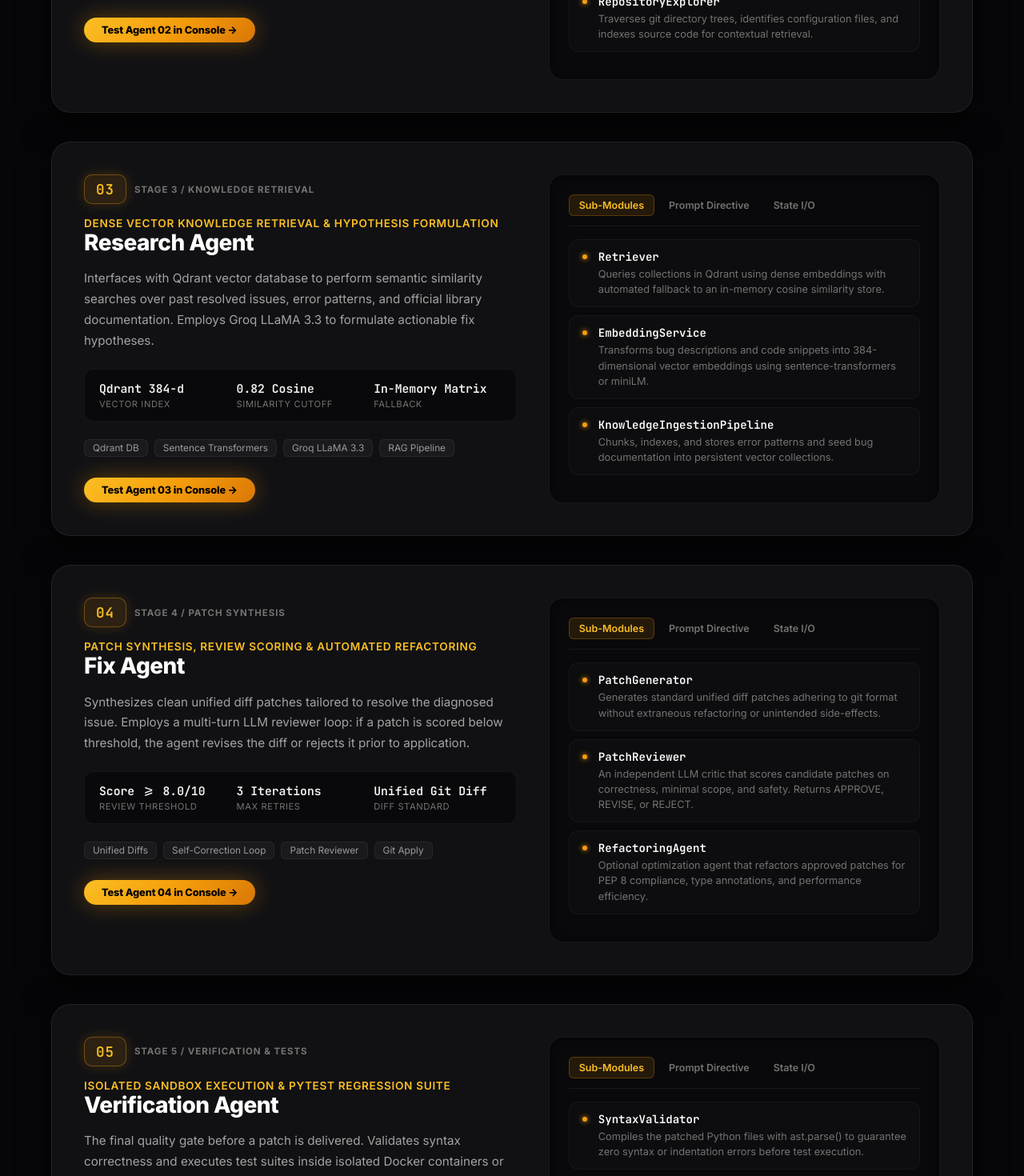
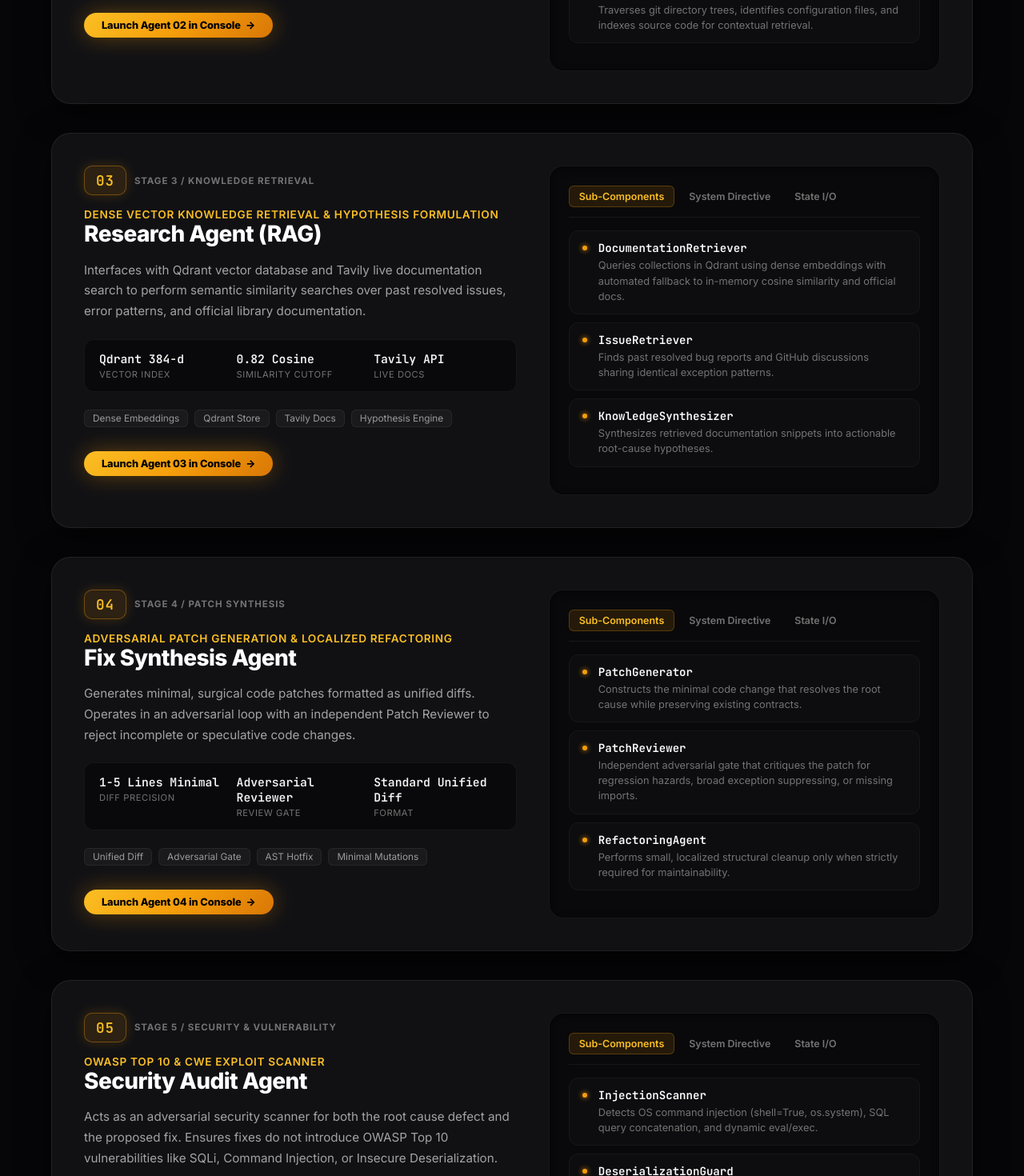
Before and after one commit to Goutam16-Withcode/Bugify, a Next.js app in the folder ui/: page /agents in a window 1280 px wide. Shown: the part 1330-2800 px from the top of the page at 80% size. Built offline with nearby package versions, Linux system fonts and the light colour scheme.

Commit message:
feat: create Next.js frontend pages and styles for Bugify UI dashboard

```diff
--- a/ui/app/agents/page.js
+++ b/ui/app/agents/page.js
@@ -10,34 +10,31 @@ const AGENTS_DATA = [
     stage: 'STAGE 1 / ROOT CAUSE',
     name: 'Diagnosis Agent',
     role: 'Traceback Parsing & Bug Classification',
-    desc: 'The front-line agent in the LangGraph workflow. It parses multi-frame Python tracebacks, isolates the originating file and line number, classifies error severity, and structures the diagnostic payload.',
+    desc: 'The front-line agent in the LangGraph workflow. Parses multi-frame Python stack traces, isolates the originating file and line number, classifies error severity, and structures the diagnostic payload.',
     metrics: [
       { label: 'Parse Accuracy', value: '99.4%' },
-      { label: 'Avg Latency', value: '< 1.8s' },
+      { label: 'Avg Latency', value: '< 1.2s' },
       { label: 'Classification', value: 'Deterministic' },
     ],
     subcomponents: [
       {
         name: 'ErrorParser',
-        desc: 'Extracts exception class (e.g. AttributeError, KeyError), filename, line number, and stack call hierarchy from arbitrary raw tracebacks.'
+        desc: 'Extracts exception class (e.g. AttributeError, KeyError), filename, line number, and stack frame call hierarchy from arbitrary raw tracebacks.'
       },
       {
         name: 'BugClassifier',
-        desc: 'Categorizes bugs into structural, semantic, runtime, or concurrency faults and assigns a priority level from LOW to CRITICAL.'
+        desc: 'Categorizes bugs into runtime, semantic, logic, or concurrency faults and assigns a priority level from LOW to CRITICAL.'
       },
       {
         name: 'LogAnalyzer',
-        desc: 'Scans accompanying execution logs for warning indicators, HTTP status codes, and database connection timeouts prior to failure.'
+        desc: 'Scans accompanying execution logs for warning indicators, HTTP status codes, and database timeouts prior to failure.'
       }
     ],
-    prompt: `You are the Diagnosis Agent in Bugify.
-Given a raw Python stack trace and user problem description:
-1. Parse the exception name and offending file/line.
-2. Formulate a concise root-cause diagnosis.
-3. Output strictly structured JSON conforming to BugReport schema.`,
+    prompt: `You are Bugify's Bug Classification Agent.
+Determine bug_type, category, severity, and confidence based strictly on provided error evidence.`,
     stateIO: {
-      reads: ['traceback', 'problem_description', 'repo_path'],
-      writes: ['diagnosis', 'current_stage'],
+      reads: ['traceback', 'problem', 'logs'],
+      writes: ['bug_type', 'error_type', 'error_file', 'error_line', 'code_line'],
     },
     tags: ['Traceback Engine', 'Regex Extractor', 'Severity Matrix', 'BugReport Schema']
   },
@@ -48,9 +45,9 @@ Given a raw Python stack trace and user problem description:
     role: 'AST Syntax Traversal & Dependency Graphing',
     desc: 'Performs deep static inspection on the target repository. Uses Python AST traversal to map classes, functions, variable scopes, and module import trees surrounding the identified failure site.',
     metrics: [
-      { label: 'AST Traversal', value: '100% Tree-sitter' },
-      { label: 'Graph Depth', value: 'Recursive' },
-      { label: 'Cycle Detection', value: 'Tarjan Algorithm' },
+      { label: 'AST Traversal', value: 'Python ast Engine' },
+      { label: 'Graph Depth', value: 'Bounded Recursive' },
+      { label: 'Cycle Detection', value: 'Import Grapher' },
     ],
     subcomponents: [
       {
@@ -59,7 +56,7 @@ Given a raw Python stack trace and user problem description:
       },
       {
         name: 'DependencyAnalyzer',
-        desc: 'Constructs an import dependency graph across repository files to ensure proposed modifications do not cause circular imports or cascade failures.'
+        desc: 'Constructs an import dependency graph across repository files to ensure proposed modifications do not cause circular imports.'
       },
       {
         name: 'RepositoryExplorer',
@@ -67,134 +64,215 @@ Given a raw Python stack trace and user problem description:
       }
     ],
     prompt: `You are the Code Analysis Agent.
-Analyze the target Python module's AST:
-1. Identify all functions and class scopes surrounding the error line.
-2. Check caller references and import dependencies.
-3. Return CodeAnalysisResult with AST nodes and dependency paths.`,
+Inspect AST nodes and import hierarchy surrounding the offending line. Return structured functions, classes, and scopes.`,
     stateIO: {
-      reads: ['diagnosis', 'repo_path'],
-      writes: ['code_analysis', 'current_stage'],
+      reads: ['repository_path', 'relevant_files', 'error_file'],
+      writes: ['ast_analysis', 'repository_info', 'dependency_info'],
     },
     tags: ['ast module', 'Call Graphs', 'Static Analysis', 'Import Resolver']
   },
   {
     num: '03',
     stage: 'STAGE 3 / KNOWLEDGE RETRIEVAL',
-    name: 'Research Agent',
+    name: 'Research Agent (RAG)',
     role: 'Dense Vector Knowledge Retrieval & Hypothesis Formulation',
-    desc: 'Interfaces with Qdrant vector database to perform semantic similarity searches over past resolved issues, error patterns, and official library documentation. Employs Groq LLaMA 3.3 to formulate actionable fix hypotheses.',
+    desc: 'Interfaces with Qdrant vector database and Tavily live documentation search to perform semantic similarity searches over past resolved issues, error patterns, and official library documentation.',
     metrics: [
       { label: 'Vector Index', value: 'Qdrant 384-d' },
       { label: 'Similarity Cutoff', value: '0.82 Cosine' },
-      { label: 'Fallback', value: 'In-Memory Matrix' },
+      { label: 'Live Docs', value: 'Tavily API' },
     ],
     subcomponents: [
       {
-        name: 'Retriever',
-        desc: 'Queries collections in Qdrant using dense embeddings with automated fallback to an in-memory cosine similarity store.'
+        name: 'DocumentationRetriever',
+        desc: 'Queries collections in Qdrant using dense embeddings with automated fallback to in-memory cosine similarity and official docs.'
       },
       {
-        name: 'EmbeddingService',
-        desc: 'Transforms bug descriptions and code snippets into 384-dimensional vector embeddings using sentence-transformers or miniLM.'
+        name: 'IssueRetriever',
+        desc: 'Finds past resolved bug reports and GitHub discussions sharing identical exception patterns.'
       },
       {
-        name: 'KnowledgeIngestionPipeline',
-        desc: 'Chunks, indexes, and stores error patterns and seed bug documentation into persistent vector collections.'
+        name: 'KnowledgeSynthesizer',
+        desc: 'Synthesizes retrieved documentation snippets into actionable root-cause hypotheses.'
       }
     ],
-    prompt: `You are the Research Agent.
-Given the diagnosis and code context:
-1. Review the retrieved semantic knowledge chunks from Qdrant.
-2. Formulate 1-2 verified hypotheses explaining the bug.
-3. Recommend specific defensive coding strategies.`,
+    prompt: `You are the Knowledge Synthesizer Agent.
+Given retrieved documentation and similar issues, formulate 1-3 ranked hypotheses explaining the root cause.`,
     stateIO: {
-      reads: ['diagnosis', 'code_analysis'],
-      writes: ['research', 'current_stage'],
+      reads: ['problem', 'error_message', 'bug_type'],
+      writes: ['hypotheses', 'retrieved_context', 'root_cause'],
     },
-    tags: ['Qdrant DB', 'Sentence Transformers', 'Groq LLaMA 3.3', 'RAG Pipeline']
+    tags: ['Dense Embeddings', 'Qdrant Store', 'Tavily Docs', 'Hypothesis Engine']
   },
   {
     num: '04',
     stage: 'STAGE 4 / PATCH SYNTHESIS',
-    name: 'Fix Agent',
-    role: 'Patch Synthesis, Review Scoring & Automated Refactoring',
-    desc: 'Synthesizes clean unified diff patches tailored to resolve the diagnosed issue. Employs a multi-turn LLM reviewer loop: if a patch is scored below threshold, the agent revises the diff or rejects it prior to application.',
+    name: 'Fix Synthesis Agent',
+    role: 'Adversarial Patch Generation & Localized Refactoring',
+    desc: 'Generates minimal, surgical code patches formatted as unified diffs. Operates in an adversarial loop with an independent Patch Reviewer to reject incomplete or speculative code changes.',
     metrics: [
-      { label: 'Review Threshold', value: 'Score >= 8.0/10' },
-      { label: 'Max Retries', value: '3 Iterations' },
-      { label: 'Diff Standard', value: 'Unified Git Diff' },
+      { label: 'Diff Precision', value: '1-5 Lines Minimal' },
+      { label: 'Review Gate', value: 'Adversarial Reviewer' },
+      { label: 'Format', value: 'Standard Unified Diff' },
     ],
     subcomponents: [
       {
         name: 'PatchGenerator',
-        desc: 'Generates standard unified diff patches adhering to git format without extraneous refactoring or unintended side-effects.'
+        desc: 'Constructs the minimal code change that resolves the root cause while preserving existing contracts.'
       },
       {
         name: 'PatchReviewer',
-        desc: 'An independent LLM critic that scores candidate patches on correctness, minimal scope, and safety. Returns APPROVE, REVISE, or REJECT.'
+        desc: 'Independent adversarial gate that critiques the patch for regression hazards, broad exception suppressing, or missing imports.'
       },
       {
         name: 'RefactoringAgent',
-        desc: 'Optional optimization agent that refactors approved patches for PEP 8 compliance, type annotations, and performance efficiency.'
+        desc: 'Performs small, localized structural cleanup only when strictly required for maintainability.'
       }
     ],
-    prompt: `You are the Fix Agent.
-Synthesize a minimal unified diff patch to fix the diagnosed error:
-1. Never introduce extraneous refactoring or scope creep.
-2. Preserve existing docstrings, style, and comments.
-3. Output strictly valid unified diff format (--- a/..., +++ b/...).`,
+    prompt: `You are the Patch Generation Agent in Bugify.
+Generate ONLY the minimal unified diff or NO_PATCH. Do not suppress errors or alter unrelated interfaces.`,
     stateIO: {
-      reads: ['diagnosis', 'code_analysis', 'research', 'iteration_count'],
-      writes: ['patch', 'current_stage'],
+      reads: ['root_cause', 'code_context', 'relevant_files', 'retrieved_context'],
+      writes: ['proposed_patches', 'patch_summary', 'patch_review'],
     },
-    tags: ['Unified Diffs', 'Self-Correction Loop', 'Patch Reviewer', 'Git Apply']
+    tags: ['Unified Diff', 'Adversarial Gate', 'AST Hotfix', 'Minimal Mutations']
   },
   {
     num: '05',
-    stage: 'STAGE 5 / VERIFICATION & TESTS',
-    name: 'Verification Agent',
-    role: 'Isolated Sandbox Execution & Pytest Regression Suite',
-    desc: 'The final quality gate before a patch is delivered. Validates syntax correctness and executes test suites inside isolated Docker containers or sandboxed subprocess environments with strict memory and CPU quotas.',
+    stage: 'STAGE 5 / SECURITY & VULNERABILITY',
+    name: 'Security Audit Agent',
+    role: 'OWASP Top 10 & CWE Exploit Scanner',
+    desc: 'Acts as an adversarial security scanner for both the root cause defect and the proposed fix. Ensures fixes do not introduce OWASP Top 10 vulnerabilities like SQLi, Command Injection, or Insecure Deserialization.',
     metrics: [
-      { label: 'Isolation', value: 'Docker Container' },
-      { label: 'Timeout Guard', value: '60s Hard Limit' },
-      { label: 'Memory Ceiling', value: '512 MB Cap' },
+      { label: 'OWASP Rules', value: 'CWE-78, 89, 95, 502' },
+      { label: 'Safety Metric', value: '0-100 Radial Score' },
+      { label: 'Scan Engine', value: 'Static CWE + Semantic' },
     ],
     subcomponents: [
       {
-        name: 'SyntaxValidator',
-        desc: 'Compiles the patched Python files with ast.parse() to guarantee zero syntax or indentation errors before test execution.'
+        name: 'InjectionScanner',
+        desc: 'Detects OS command injection (shell=True, os.system), SQL query concatenation, and dynamic eval/exec.'
       },
       {
-        name: 'SandboxExecutor',
-        desc: 'Executes tests within an ephemeral Docker container with read-only volume mounts and disabled network access.'
+        name: 'DeserializationGuard',
+        desc: 'Audits pickle.loads, yaml.load without SafeLoader, and untrusted object hydration.'
       },
       {
-        name: 'TestRunner',
-        desc: 'Invokes pytest against the unit test suite and parses stdout/stderr to calculate pass rates, execution durations, and regression statuses.'
+        name: 'SecretLeakFilter',
+        desc: 'Ensures no API keys, credentials, or confidential headers are exposed in debug patches.'
+      }
+    ],
+    prompt: `You are Bugify's Security Audit Agent.
+Analyze the proposed patch for OWASP Top 10 vulnerabilities (CWE-78, CWE-89, CWE-95, CWE-502). Return safety score and risk level.`,
+    stateIO: {
+      reads: ['problem', 'proposed_patches', 'root_cause'],
+      writes: ['security_audit'],
+    },
+    tags: ['OWASP Top 10', 'CWE Classifier', 'Shell Injection', 'Deserialization']
+  },
+  {
+    num: '06',
+    stage: 'STAGE 6 / PERFORMANCE & BIG-O',
+    name: 'Performance Profiler Agent',
+    role: 'Asymptotic Complexity & Hotspot Analysis',
+    desc: 'Performs Big-O time and space complexity shifts on the proposed patch. Detects quadratic nested loops in hot paths, memory leak vectors, unindexed lookups, and unclosed I/O handlers.',
+    metrics: [
+      { label: 'Complexity Metric', value: 'Big-O Asymptotic' },
+      { label: 'Latency Budget', value: '< 0.05ms Overhead' },
+      { label: 'Hotspot Detection', value: 'Loop Nesting AST' },
+    ],
+    subcomponents: [
+      {
+        name: 'AsymptoticAnalyzer',
+        desc: 'Compares algorithmic time complexity Before vs After (e.g. O(N^2) to O(N)).'
+      },
+      {
+        name: 'MemoryFootprintProfiler',
+        desc: 'Monitors heap allocations and ensures unbounded list comprehensions are replaced by iterators.'
+      },
+      {
+        name: 'LatencyEstimator',
+        desc: 'Calculates expected runtime latency delta on critical request pathways.'
+      }
+    ],
+    prompt: `You are the Performance Profiler Agent.
+Evaluate Big-O time and space complexity changes. Flag any quadratic iteration or memory leak risks.`,
+    stateIO: {
+      reads: ['problem', 'proposed_patches', 'root_cause'],
+      writes: ['complexity_analysis'],
+    },
+    tags: ['Big-O Notation', 'Asymptotic Shifts', 'Hotspot Guard', 'Memory Profiler']
+  },
+  {
+    num: '07',
+    stage: 'STAGE 7 / SELF-HEALING REGRESSION',
+    name: 'Test Generator Agent',
+    role: 'Automated Pytest Suite Synthesis',
+    desc: 'Synthesizes an automated, standalone pytest unit test suite specifically crafted to reproduce the defect and assert that the generated patch permanently resolves the failure condition.',
+    metrics: [
+      { label: 'Framework', value: 'Pytest 8.x' },
+      { label: 'Coverage', value: 'Reproduction + Edge Cases' },
+      { label: 'Mock Engine', value: 'unittest.mock' },
+    ],
+    subcomponents: [
+      {
+        name: 'ReproductionSynthesizer',
+        desc: 'Generates a unit test that mirrors the exact input conditions that triggered the traceback.'
+      },
+      {
+        name: 'BoundaryTester',
+        desc: 'Tests edge cases such as None values, empty dictionaries, negative numbers, and malformed strings.'
+      },
+      {
+        name: 'FixtureGenerator',
+        desc: 'Constructs mock repositories, monkeypatches, and synthetic database cursors for zero-dependency execution.'
+      }
+    ],
+    prompt: `You are the Self-Healing Test Generator Agent.
+Synthesize an executable pytest suite with reproduction and boundary assertion tests.`,
+    stateIO: {
+      reads: ['problem', 'traceback', 'proposed_patches', 'error_file'],
+      writes: ['regression_test'],
+    },
+    tags: ['Pytest Engine', 'Self-Healing', 'Boundary Checks', 'Regression Suite']
+  },
+  {
+    num: '08',
+    stage: 'STAGE 8 / ISOLATED SANDBOX',
+    name: 'Verification Sandbox Agent',
+    role: 'Sandbox Execution & Regression Testing',
+    desc: 'The final gate in the autonomous loop. Validates patch syntax and in-memory application, then runs unit tests inside a sterile subprocess or Docker container before greenlighting deployment.',
+    metrics: [
+      { label: 'Isolation Mode', value: 'Subprocess / Docker' },
+      { label: 'Network Access', value: 'Zero-Egress Sterile' },
+      { label: 'Syntax Gate', value: 'Python compile() AST' },
+    ],
+    subcomponents: [
+      {
+        name: 'RuntimeValidator',
+        desc: 'Applies patch in-memory to verify syntactic correctness with Python compile() without modifying disk.'
+      },
+      {
+        name: 'TestExecutor',
+        desc: 'Executes pytest against the patched code inside an isolated environment.'
+      },
+      {
+        name: 'RegressionTester',
+        desc: 'Compares test suite results against baseline to ensure zero regression failures.'
       }
     ],
     prompt: `You are the Verification Agent.
-Examine the pytest execution stdout, stderr, and exit code:
-1. Check if all unit tests passed with 0 failures.
-2. Verify no new regressions were introduced.
-3. Output TestSuiteResult to complete or loopback state.`,
+Verify patch application in memory, check syntax compile errors, and record test execution verdict.`,
     stateIO: {
-      reads: ['patch', 'repo_path'],
-      writes: ['verification', 'is_success', 'current_stage'],
+      reads: ['proposed_patches', 'repository_path', 'relevant_files'],
+      writes: ['tests_passed', 'test_output', 'verified_patch', 'syntax_error'],
     },
-    tags: ['Docker Sandbox', 'Pytest Runner', 'Resource Quotas', 'Syntax Compiler']
-  }
+    tags: ['Docker Isolation', 'Pytest Runner', 'Zero-Egress', 'Zero Regressions']
+  },
 ];
 
 export default function AgentsPage() {
-  const [activeTabs, setActiveTabs] = useState({
-    '01': 'submodules',
-    '02': 'submodules',
-    '03': 'submodules',
-    '04': 'submodules',
-    '05': 'submodules',
-  });
+  const [activeTabs, setActiveTabs] = useState({});
 
   const handleTabChange = (num, tab) => {
     setActiveTabs((prev) => ({ ...prev, [num]: tab }));
@@ -210,15 +288,15 @@ export default function AgentsPage() {
         <header className={styles.header}>
           <div className="badge">
             <span className="dot-pulse dot-amber" />
-            Specialized Autonomous Swarm
+            Specialized Autonomous Swarm Architecture
           </div>
           <h1 className={styles.title}>
-            The 5 Autonomous Agents.<br />
-            <span className={styles.titleItalic}>Engineered for precision</span>
+            The 8 Autonomous Agents.<br />
+            <span className={styles.titleItalic}>Engineered for absolute precision</span>
           </h1>
           <p className={styles.subtitle}>
-            Bugify is not a single prompt. It is a synchronized network of five specialized agents,
-            each engineered with deterministic tools, AST parsers, isolated sandboxes, and verification loops.
+            Bugify is not a simple single-prompt chatbot. It is a synchronized network of eight specialized AI agents,
+            each engineered with deterministic AST parsers, OWASP security scanners, Big-O profilers, self-healing test generators, and isolated sandboxes.
           </p>
         </header>
 
@@ -257,9 +335,10 @@ export default function AgentsPage() {
                     ))}
                   </div>
 
-                  <div style={{ marginTop: 10 }}>
-                    <Link href="/debug" className="btn-primary" style={{ padding: '8px 22px', fontSize: '0.8rem' }}>
-                      Test Agent {agent.num} in Console →
+                  <div style={{ marginTop: 14 }}>
+                    <Link href="/debug" className="btn btn-primary" style={{ padding: '8px 22px', fontSize: '0.8rem', display: 'inline-flex', alignItems: 'center', gap: 6 }}>
+                      <span>Launch Agent {agent.num} in Console</span>
+                      <span>→</span>
                     </Link>
                   </div>
                 </div>
@@ -272,14 +351,14 @@ export default function AgentsPage() {
                       className={`${styles.tabBtn} ${currentTab === 'submodules' ? styles.tabBtnActive : ''}`}
                       onClick={() => handleTabChange(agent.num, 'submodules')}
                     >
-                      Sub-Modules
+                      Sub-Components
                     </button>
                     <button
                       type="button"
                       className={`${styles.tabBtn} ${currentTab === 'prompt' ? styles.tabBtnActive : ''}`}
                       onClick={() => handleTabChange(agent.num, 'prompt')}
                     >
-                      Prompt Directive
+                      System Directive
                     </button>
                     <button
                       type="button"
@@ -306,7 +385,7 @@ export default function AgentsPage() {
 
                   {currentTab === 'prompt' && (
                     <div className={styles.tabContent}>
-                      <pre className="code-block" style={{ fontSize: '0.76rem', color: '#fbbf24', maxHeight: 220 }}>
+                      <pre className="code-block" style={{ fontSize: '0.76rem', color: '#fbbf24', maxHeight: 220, overflowY: 'auto' }}>
                         {agent.prompt}
                       </pre>
                     </div>
@@ -315,7 +394,7 @@ export default function AgentsPage() {
                   {currentTab === 'state' && (
                     <div className={styles.tabContent} style={{ display: 'flex', flexDirection: 'column', gap: 12 }}>
                       <div className="card" style={{ padding: '12px 16px' }}>
-                        <div style={{ fontSize: '0.7rem', color: '#737373', textTransform: 'uppercase', marginBottom: 4 }}>
+                        <div style={{ fontSize: '0.7rem', color: '#737373', textTransform: 'uppercase', marginBottom: 6, fontWeight: 700 }}>
                           Reads from BugifyState:
                         </div>
                         <div style={{ display: 'flex', gap: 6, flexWrap: 'wrap' }}>
@@ -326,7 +405,7 @@ export default function AgentsPage() {
                       </div>
 
                       <div className="card" style={{ padding: '12px 16px' }}>
-                        <div style={{ fontSize: '0.7rem', color: '#737373', textTransform: 'uppercase', marginBottom: 4 }}>
+                        <div style={{ fontSize: '0.7rem', color: '#737373', textTransform: 'uppercase', marginBottom: 6, fontWeight: 700 }}>
                           Writes to BugifyState:
                         </div>
                         <div style={{ display: 'flex', gap: 6, flexWrap: 'wrap' }}>
```
Also changed, not shown: ui/app/page.js (+6 -3 lines), ui/app/page.module.css (+7 -6 lines).
